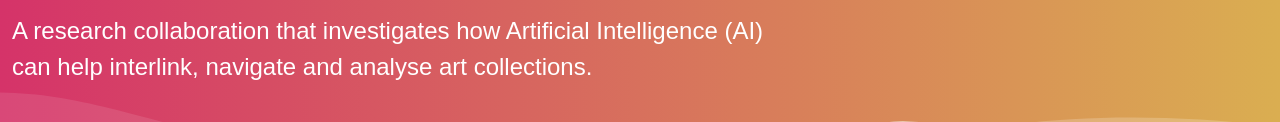
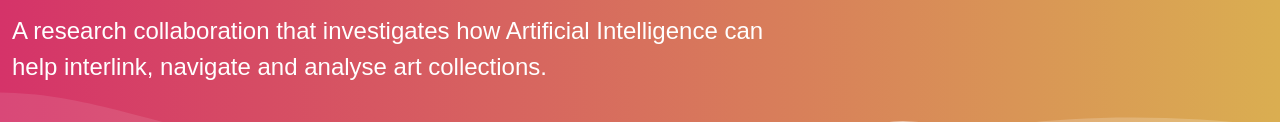
Before and after one commit to livia-ai/livia-ai.github.io, a Svelte app: page / in a window 1280 px wide. Shown: the part 241-363 px from the top of the page. Built offline with nearby package versions, Linux system fonts and the light colour scheme.

Commit message:
Minor tweak

```diff
--- a/src/routes/index.svelte
+++ b/src/routes/index.svelte
@@ -92,7 +92,7 @@
         Linking Viennese Art through AI
       </h1>
       <p class="leading-normal text-2xl mb-8">
-        A research collaboration that investigates how Artificial Intelligence (AI)
+        A research collaboration that investigates how Artificial Intelligence
         can help interlink, navigate and analyse art collections.
       </p>
       <!-- button class="mx-auto lg:mx-0 hover:underline bg-white text-gray-800 font-bold rounded-full my-6 py-4 px-8 shadow-lg focus:outline-none focus:shadow-outline transform transition hover:scale-105 duration-300 ease-in-out">
```
Also changed, not shown: docs/index.html (+5 -5 lines), docs/_app/manifest.json, 2 other files.
